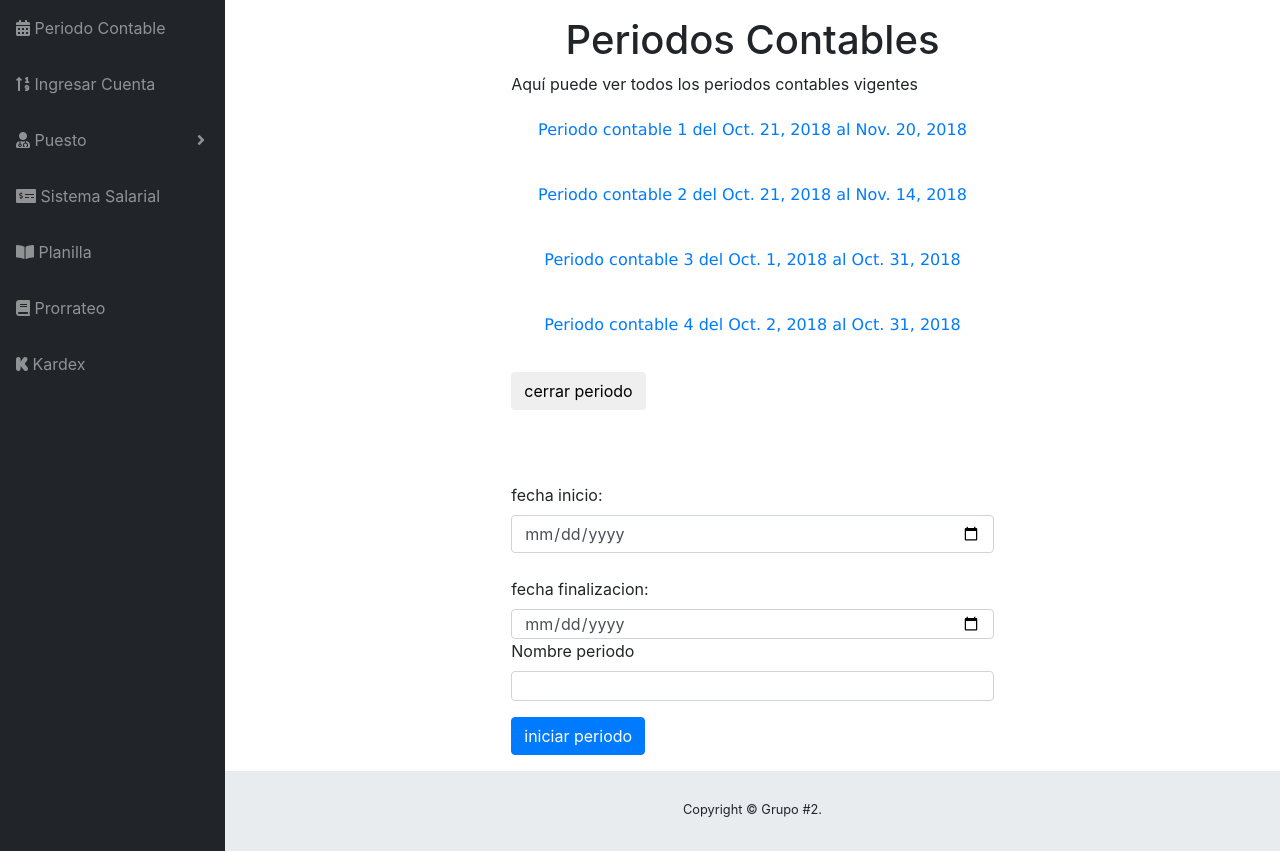
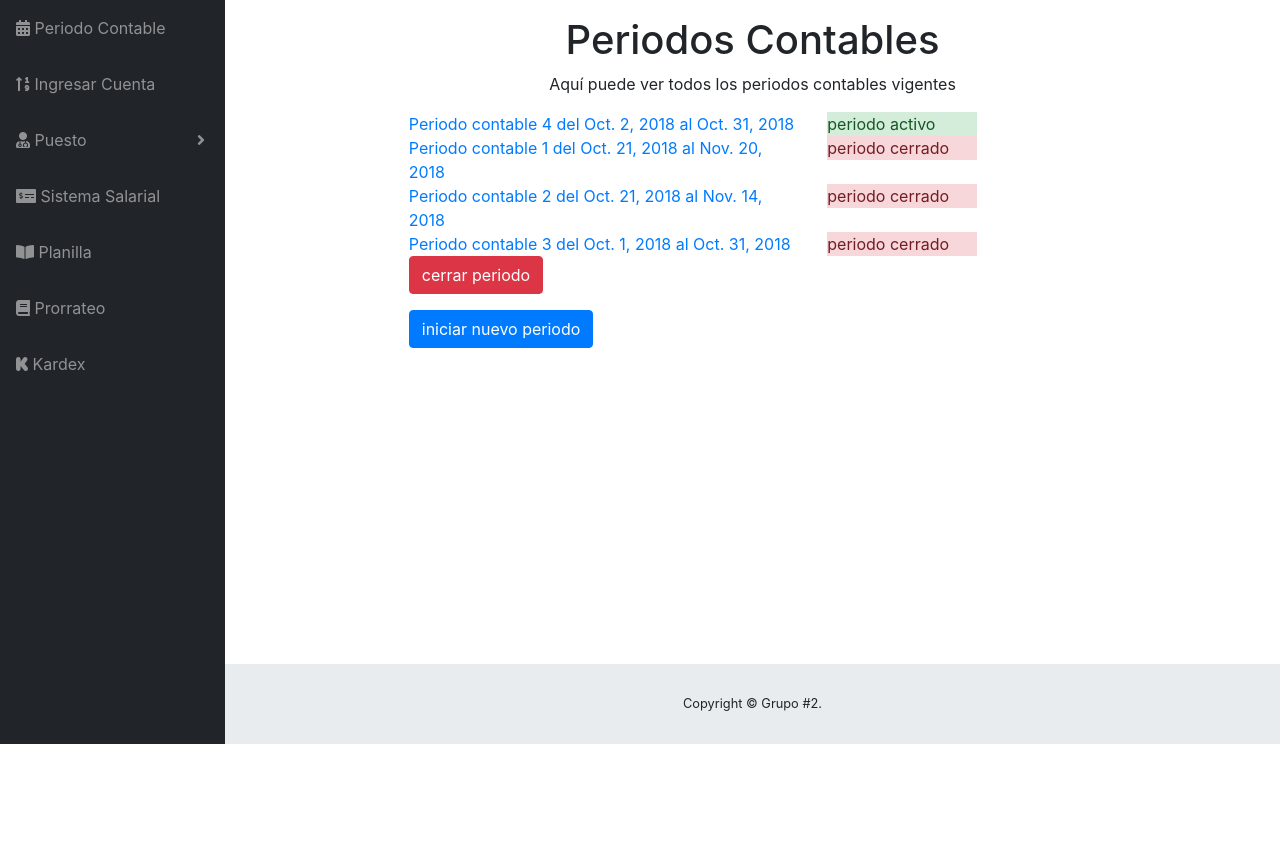
Before and after one commit to Christian254/Sistema-Contable, a Django app: page /nuevoPeriodo/ in a window 1280 px wide. Shown: the part 56-907 px from the top of the page. After the commit the page ends 800 px from the top, so only its background shows below. Run offline with Django 3.2, Linux system fonts and the light colour scheme; data comes from the database, SQL or seed files in the repository; both versions use the stored data as it was after the commit; some libraries are stand-ins or nearby versions.

Commit message:
periodo contable
periodo contable

```diff
--- a/Sistema/contable/templates/Main/nuevoPeriodo.html
+++ b/Sistema/contable/templates/Main/nuevoPeriodo.html
@@ -7,35 +7,41 @@ Periodo Contable
 {% block Contenido %}
 
 
-<section class="container" style="width:50%">
+<section class="container" style="width:70%">
 	<h1 class="text-center">Periodos Contables</h1>
-    <p class="text-justify">Aquí puede ver todos los periodos contables vigentes</p>
+    <p class="text-center">Aquí puede ver todos los periodos contables vigentes</p>
 
 	{% for p in periodo %}
-		<p style="    margin-top: 0%;
-    font-family: Verdana;
-    margin-bottom: 5px;
-    padding: 6px 5px;
-    color:white;
-    text-align: center;"> <a href="{% url 'contable:reg_transaccion' p.id %}" class="estilo">Periodo contable {{p.id}} del {{p.fecha_inicio}} al {{p.fecha_final}} </a>
+        <div class="row">
+            <div class="col-sm-7">
+                <a href="{% url 'contable:reg_transaccion' p.id %}" class="estilo">Periodo contable {{p.id}} del {{p.fecha_inicio}} al {{p.fecha_final}} </a>
+            </div>
+            <div class="col-sm-3">
                 {%if p.activo %}
-			periodo activo
+                    <div class="alert-success">periodo activo</div>
                 {% else %}
-			periodo cerrado
+                    <div class="alert-danger">periodo cerrado</div>
                 {% endif %}
-		</p>
+            </div>
+        </div>
 	{% endfor %}
 	<form method="POST">
 		{% csrf_token %}
 		<input type="hidden" name="action" id="action" value="cerrar">
-		<input type="submit" name="cerrar" id="cerrar" value="cerrar periodo" class="btn">
+		<p><input type="submit" name="cerrar" id="cerrar" value="cerrar periodo" class="btn btn-danger"></p>
 	</form>
-	<p><h4 style="    margin-top: 0%;
-    font-family: Verdana;
-    margin-bottom: 5px;
-    padding: 6px 5px;
-    color:white;
-    text-align: center;">nuevo periodo contable</h4></p>
+    <p><a href="" class="btn btn-primary" data-toggle="modal" data-target="#modalNewPeriodo">iniciar nuevo periodo</a></p>
+
+    <div class="modal fade" id="modalNewPeriodo" tabindex="-1" role="dialog" aria-labelledby="exampleModalLabel" aria-hidden="true">
+        <div class="modal-dialog" role="document">
+            <div class="modal-content">
+                <div class="modal-header">
+                    <h5 class="modal-title" id="exampleModalLabel">nuevo periodo contable</h5>
+                    <button type="button" class="close" data-dismiss="modal" aria-label="Close">
+                        <span aria-hidden="true">&times;</span>
+                    </button>
+                </div>
+                <div class="modal-body">
                     <form method="POST">
                         {% csrf_token %}
                         <div class="form-group">
@@ -48,5 +54,13 @@ Periodo Contable
                         <p> <input type="submit" name="enviar" value="iniciar periodo" class="btn btn-primary dropdown-toggle"> </p>
                         </div>
                     </form>
+                </div>
+                <div class="modal-footer">
+                    <button type="button"
+                        class="btn btn-fill btn-danger btn-wd btn-sm" data-dismiss="modal">Cerrar</button>
+                </div>
+            </div>
+        </div>
+    </div>
 </section>
 {% endblock Contenido %}
--- a/Sistema/contable/views.py
+++ b/Sistema/contable/views.py
@@ -388,8 +388,7 @@ def CP(request, kardex_id):
 
 def nuevoPeriodo(request):
 	template=loader.get_template('Main/nuevoPeriodo.html')
-	periodo = PeriodoContable.objects.all()
-
+	periodo = PeriodoContable.objects.all().order_by('-activo')
 	mensaje=''
 	if request.method=='POST':
 		action = request.POST.get('action',None)
```
Also changed, not shown: Sistema/db.sqlite3, 13 other files. Lines whose indentation alone changed are shown as unchanged.
